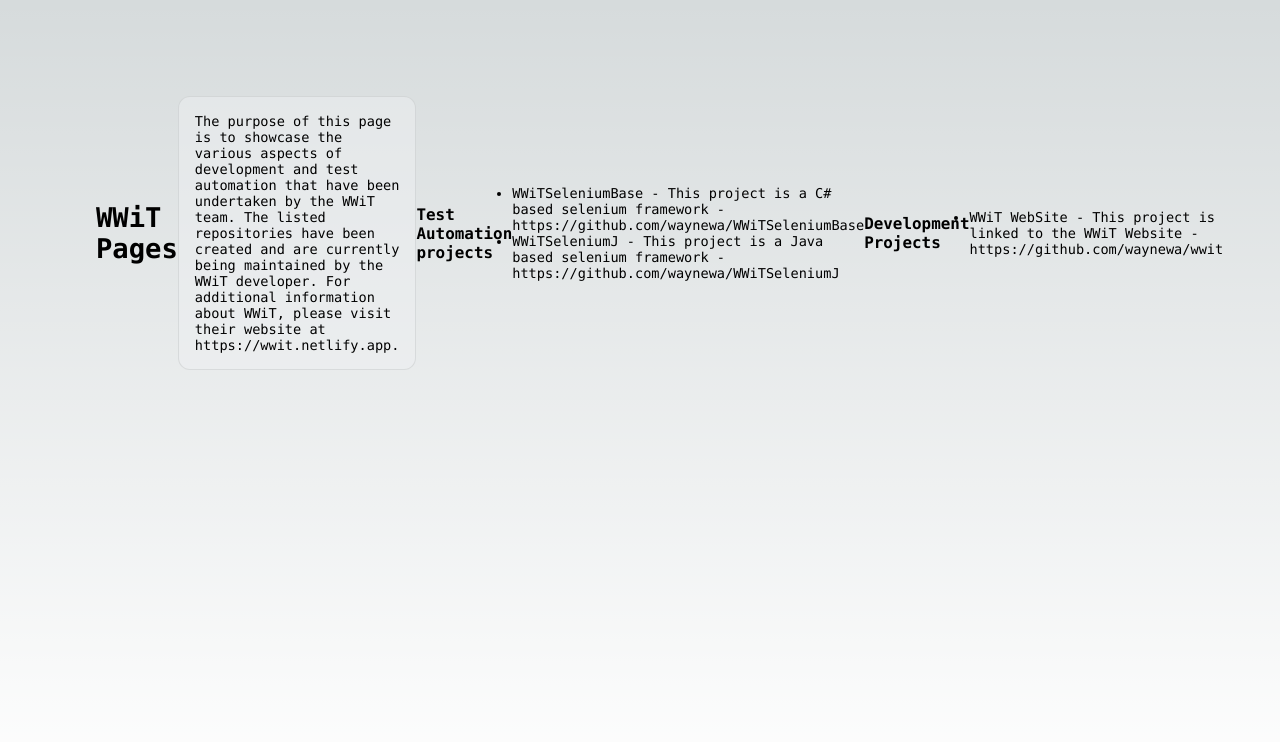
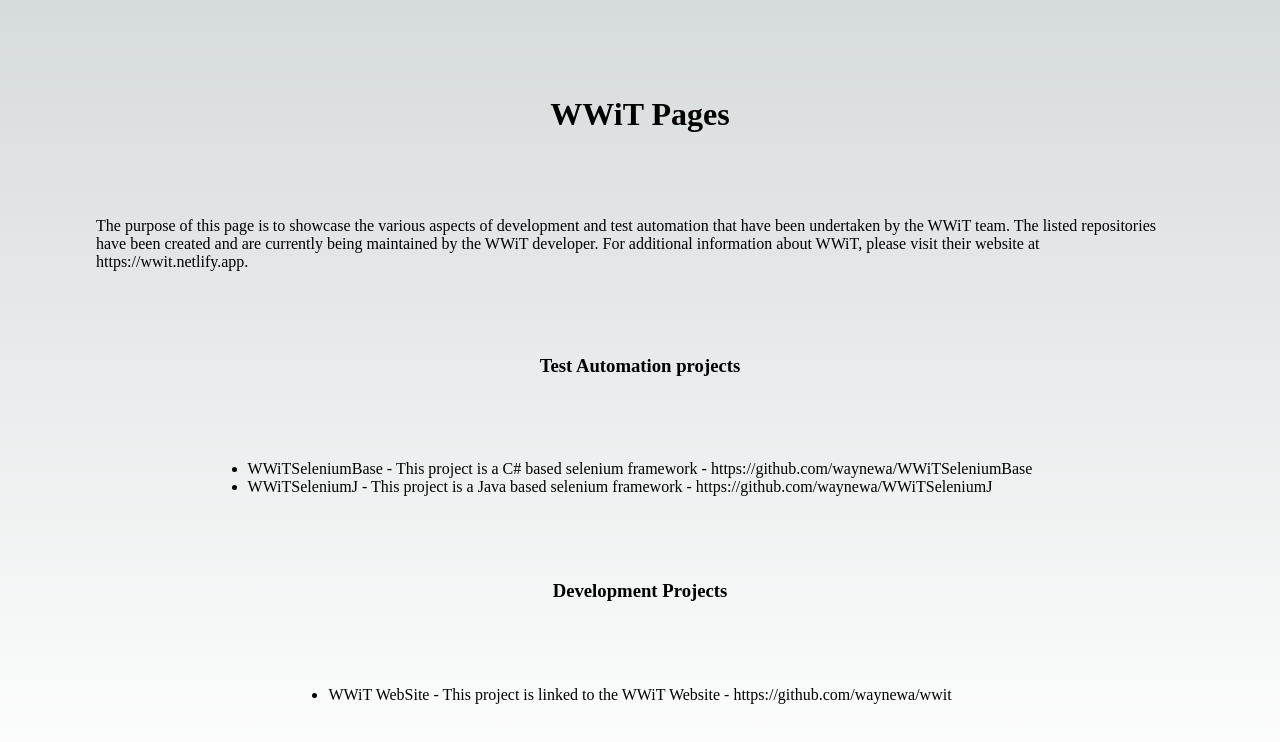
Before and after one commit to waynewa/wwitpages, a Next.js app: page / in a window 1280 px wide. Shown: the top 742 px of the page. Built offline with nearby package versions, Linux system fonts and the light colour scheme.

Commit message:
Removed decription class

```diff
--- a/pages/index.tsx
+++ b/pages/index.tsx
@@ -12,10 +12,7 @@ export default function Home() {
         <title>WWiT Pages</title>
       </Head>
       <main className={styles.main}>
-        <div className={styles.description}>
           <h1>WWiT Pages</h1>
-
-
           <p> The purpose of this page is to showcase the various aspects of development and test automation that have been undertaken by the WWiT team. The listed repositories have been created and are currently being maintained by the WWiT developer.
             For additional information about WWiT, please visit their website at https://wwit.netlify.app.
           </p>
@@ -33,7 +30,6 @@ export default function Home() {
           <h3>Development Projects</h3>
           <ul>
             <li >WWiT WebSite - This project is linked to the WWiT Website - https://github.com/waynewa/wwit</li></ul>
-        </div>
       </main>
     </>
   )
```
